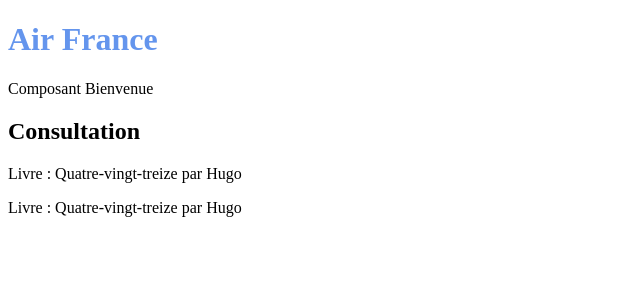
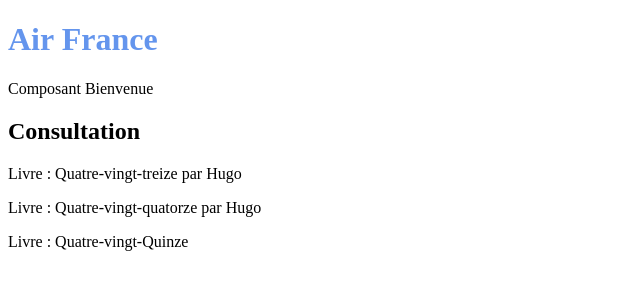
Before and after one commit to MaunyM/angular-valbonne, an Angular app: page / in a window 1280 px wide. Shown: the top 300 px of the page, without its empty margins (0-640 px from the left). Built offline with nearby package versions, Linux system fonts and the light colour scheme.

Commit message:
event binding

```diff
--- /dev/null
+++ b/src/app/consultation/consultation-liste-livres/consultation-liste-livres.component.html
@@ -0,0 +1,9 @@
+<app-livre
+  [livre]="patate"
+  *ngFor="let patate of livres"
+  (mouseover)="onClick(patate)"
+></app-livre>
+<ng-container *ngIf="livreSelectionne">
+  Vous avez cliqué sur :
+  {{livreSelectionne.titre}} by {{livreSelectionne.auteur}}
+</ng-container>
--- /dev/null
+++ b/src/app/consultation/consultation-liste-livres/consultation-liste-livres.component.ts
@@ -0,0 +1,23 @@
+import { Component, OnInit } from '@angular/core';
+import { Livre } from 'src/app/shared/livre';
+import { LivreService } from 'src/app/shared/livre.service';
+
+@Component({
+  selector: 'app-consultation-liste-livres',
+  templateUrl: './consultation-liste-livres.component.html',
+  styleUrls: ['./consultation-liste-livres.component.css']
+})
+export class ConsultationListeLivresComponent implements OnInit {
+  livres: Livre[];
+  livreSelectionne: Livre;
+
+  constructor(private service: LivreService) { }
+
+  ngOnInit() {
+    this.livres = this.service.recupererTous();
+  }
+
+  onClick(livreClique: Livre): void {
+    this.livreSelectionne = livreClique;
+  }
+}
--- a/src/app/consultation/consultation-root/consultation-root.component.html
+++ b/src/app/consultation/consultation-root/consultation-root.component.html
@@ -1,3 +1,3 @@
 <h2>Consultation</h2>
 <app-livre></app-livre>
-<app-livre></app-livre>
+<app-consultation-liste-livres>
--- a/src/app/consultation/consultation.module.ts
+++ b/src/app/consultation/consultation.module.ts
@@ -3,12 +3,14 @@
 import { ConsultationRootComponent } from './consultation-root/consultation-root.component';
 import { ConsultationHeaderComponent } from './consultation-header/consultation-header.component';
 import { LivreComponent } from './livre/livre.component';
+import { ConsultationListeLivresComponent } from './consultation-liste-livres/consultation-liste-livres.component';
 
 @NgModule({
   declarations: [
     ConsultationRootComponent,
     ConsultationHeaderComponent,
-    LivreComponent
+    LivreComponent,
+    ConsultationListeLivresComponent
   ],
   exports: [
     ConsultationRootComponent
--- a/src/app/consultation/livre/livre.component.html
+++ b/src/app/consultation/livre/livre.component.html
@@ -1,4 +1,4 @@
-<p>
+<p *ngIf="livre">
   Livre : {{livre.titre}}
   <ng-container *ngIf="livre.auteur"> par {{livre.auteur}}</ng-container>
 </p>
--- a/src/app/consultation/livre/livre.component.ts
+++ b/src/app/consultation/livre/livre.component.ts
@@ -1,4 +1,4 @@
-import { Component, OnInit } from '@angular/core';
+import { Component, OnInit, Input } from '@angular/core';
 import { Livre } from 'src/app/shared/livre';
 import { LivreService } from 'src/app/shared/livre.service';
 
@@ -8,11 +8,8 @@
   styleUrls: ['./livre.component.css']
 })
 export class LivreComponent implements OnInit {
-  livre: Livre;
-
-  constructor(private patate: LivreService) {}
+  @Input() livre: Livre;
 
   ngOnInit() {
-    this.livre = this.patate.recuperer();
   }
 }
--- a/src/app/shared/livre.service.ts
+++ b/src/app/shared/livre.service.ts
@@ -16,4 +16,22 @@
       parution : 1874
     };
   }
+
+  recupererTous(): Livre[] {
+    return [{
+      auteur : 'Hugo',
+      titre : 'Quatre-vingt-treize',
+      parution : 1874
+    },
+    {
+      auteur : 'Hugo',
+      titre : 'Quatre-vingt-quatorze',
+      parution : 1876
+    },
+    {
+      titre : 'Quatre-vingt-Quinze',
+      parution : 1878
+    }
+  ];
+  }
 }
```
Also changed, not shown: src/app/consultation/consultation-liste-livres/consultation-liste-livres.component.css (added), 1 other file (tests, documents, lock files or other folders).
